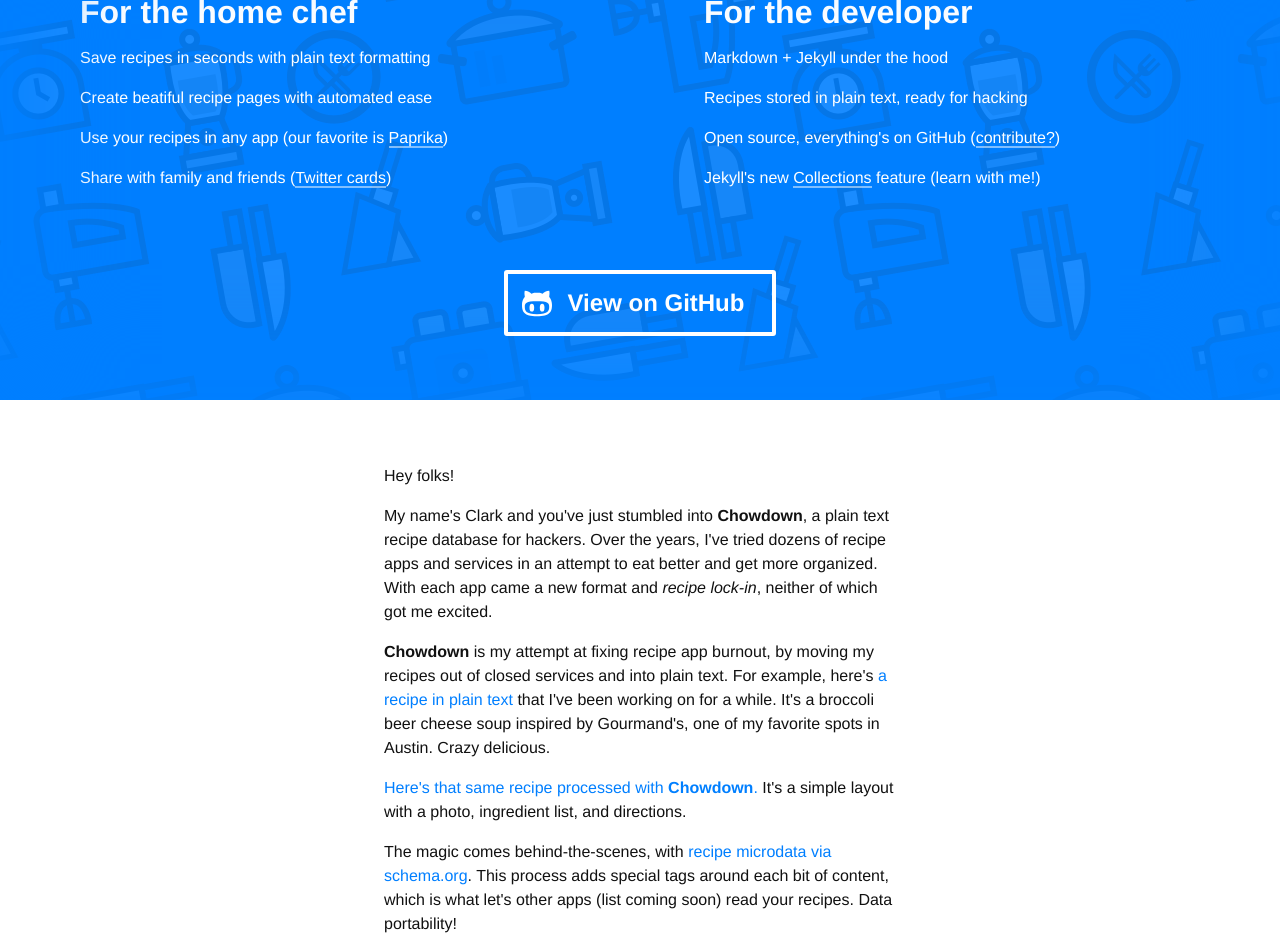
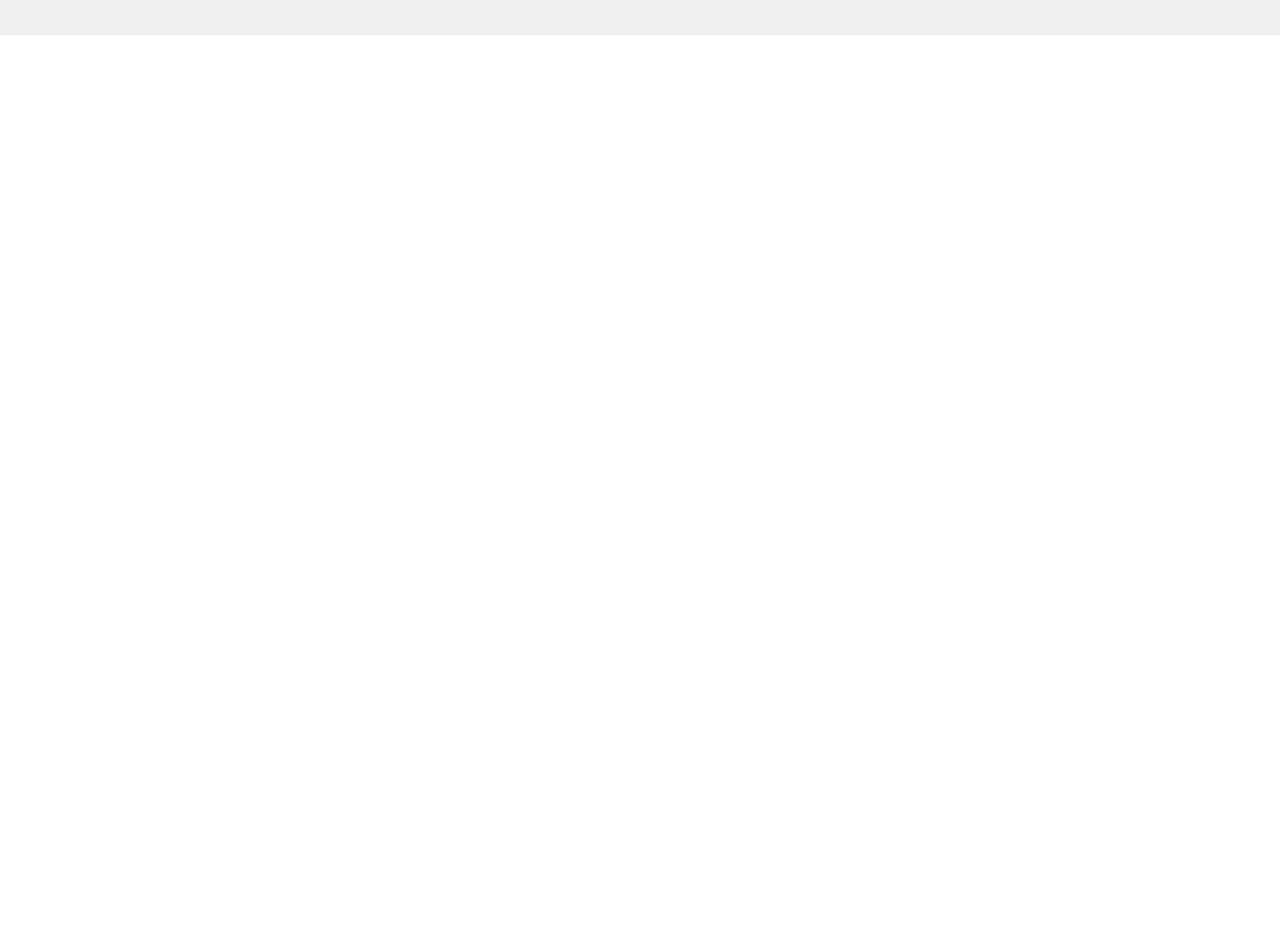
Before and after one commit to Skn0tt/recipes.simonknott.de, a Next.js app: page / in a window 1280 px wide. Shown: the part 400-1352 px from the top of the page. After the commit the page ends 800 px from the top, so only its background shows below. Built offline with nearby package versions, Linux system fonts and the light colour scheme; a web font is replaced by a local one.

Commit message:
Remove chowdown introduction

```diff
--- a/components/ChowdownIntroduction.tsx
+++ /dev/null
@@ -1,115 +0,0 @@
-export function ChowdownIntroduction() {
-  return (
-    <>
-      <div className="sell bg-blue-tile mt4">
-        <div className="clearfix white px2">
-          <div className="sm-col md-col-6 px2 md-px4 py2 md-py4">
-            <h1>For the home chef</h1>
-            <p>Save recipes in seconds with plain text formatting</p>
-            <p>Create beatiful recipe pages with automated ease</p>
-            <p>
-              Use your recipes in any app (our favorite is{" "}
-              <a href="http://www.paprikaapp.com/" target="_blank">
-                Paprika
-              </a>
-              )
-            </p>
-            <p>
-              Share with family and friends (
-              <a href="https://dev.twitter.com/cards/overview">Twitter cards</a>
-              )
-            </p>
-          </div>
-          <div className="sm-col md-col-6 px2 md-px4 py2 md-py4">
-            <h1>For the developer</h1>
-            <p>Markdown + Jekyll under the hood</p>
-            <p>Recipes stored in plain text, ready for hacking</p>
-            <p>
-              Open source, everything's on GitHub (
-              <a href="https://github.com/clarklab/chowdown">contribute?</a>)
-            </p>
-            <p>
-              Jekyll's new{" "}
-              <a href="http://jekyllrb.com/docs/collections/">Collections</a>{" "}
-              feature (learn with me!)
-            </p>
-          </div>
-        </div>
-        <div className="clearfix white center">
-          <a
-            href="https://github.com/clarklab/chowdown"
-            className="button button-big button-with-icon button-outline mb4 h2"
-          >
-            <svg
-              className="js-geomicon geomicon"
-              width="30"
-              data-icon="github"
-              viewBox="0 0 32 32"
-              style={{ fill: "currentcolor" }}
-            >
-              <title>github icon</title>
-              <path d="M0 18 C0 12 3 10 3 9 C2.5 7 2.5 4 3 3 C6 3 9 5 10 6 C12 5 14 5 16 5 C18 5 20 5 22 6 C23 5 26 3 29 3 C29.5 4 29.5 7 29 9 C29 10 32 12 32 18 C32 25 30 30 16 30 C2 30 0 25 0 18 M3 20 C3 24 4 28 16 28 C28 28 29 24 29 20 C29 16 28 14 16 14 C4 14 3 16 3 20 M8 21 A1.5 2.5 0 0 0 13 21 A1.5 2.5 0 0 0 8 21 M24 21 A1.5 2.5 0 0 0 19 21 A1.5 2.5 0 0 0 24 21 z"></path>
-            </svg>
-            View on GitHub
-          </a>
-        </div>
-      </div>
-
-      <div className="container mt4 mb4">
-        <div className="sm-col-6 mx-auto px3 sm-px4">
-          <p>Hey folks!</p>
-          <p>
-            My name's Clark and you've just stumbled into{" "}
-            <strong>Chowdown</strong>, a plain text recipe database for hackers.
-            Over the years, I've tried dozens of recipe apps and services in an
-            attempt to eat better and get more organized. With each app came a
-            new format and <em>recipe lock-in</em>, neither of which got me
-            excited.
-          </p>
-          <p>
-            <strong>Chowdown</strong> is my attempt at fixing recipe app
-            burnout, by moving my recipes out of closed services and into plain
-            text. For example, here's{" "}
-            <a href="https://raw.githubusercontent.com/clarklab/chowdown/gh-pages/_recipes/broccoli-cheese-soup.md">
-              a recipe in plain text
-            </a>{" "}
-            that I've been working on for a while. It's a broccoli beer cheese
-            soup inspired by Gourmand's, one of my favorite spots in Austin.
-            Crazy delicious.
-          </p>
-
-          <p>
-            <a href="http://chowdown.io/recipes/broccoli-cheese-soup.html">
-              Here's that same recipe processed with <strong>Chowdown</strong>.
-            </a>{" "}
-            It's a simple layout with a photo, ingredient list, and directions.
-          </p>
-
-          <p>
-            The magic comes behind-the-scenes, with{" "}
-            <a href="http://schema.org/Recipe">
-              recipe microdata via schema.org
-            </a>
-            . This process adds special tags around each bit of content, which
-            is what let's other apps (list coming soon) read your recipes. Data
-            portability!
-          </p>
-
-          <p>
-            <strong>Chowdown</strong> is definitely a work in progress. Active
-            development is taking place. I'm new to Jekyll. Things might break.
-            The recipes, however, are here to stay.
-          </p>
-
-          <p>Go cook something rad,</p>
-
-          <p>
-            Clark
-            <br />
-            <a href="http://twitter.com/clarklab">@clarklab</a>
-          </p>
-        </div>
-      </div>
-    </>
-  );
-}
--- a/config.ts
+++ b/config.ts
@@ -1,7 +1,6 @@
 const config = {
   site: {
     title: "chowdown",
-    displayChowdownIntroduction: true,
   },
 };
 
--- a/pages/index.tsx
+++ b/pages/index.tsx
@@ -1,8 +1,6 @@
 import { Default } from "../layouts/Default";
 import { RecipesRepository } from "../RecipesRepository";
 import { InferGetStaticPropsType } from "next";
-import config from "../config";
-import { ChowdownIntroduction } from "../components/ChowdownIntroduction";
 import Link from "next/link";
 
 export async function getStaticProps() {
@@ -43,8 +41,6 @@
             ))}
           </div>
         </div>
-
-        {config.site.displayChowdownIntroduction && <ChowdownIntroduction />}
       </div>
     </Default>
   );
```
